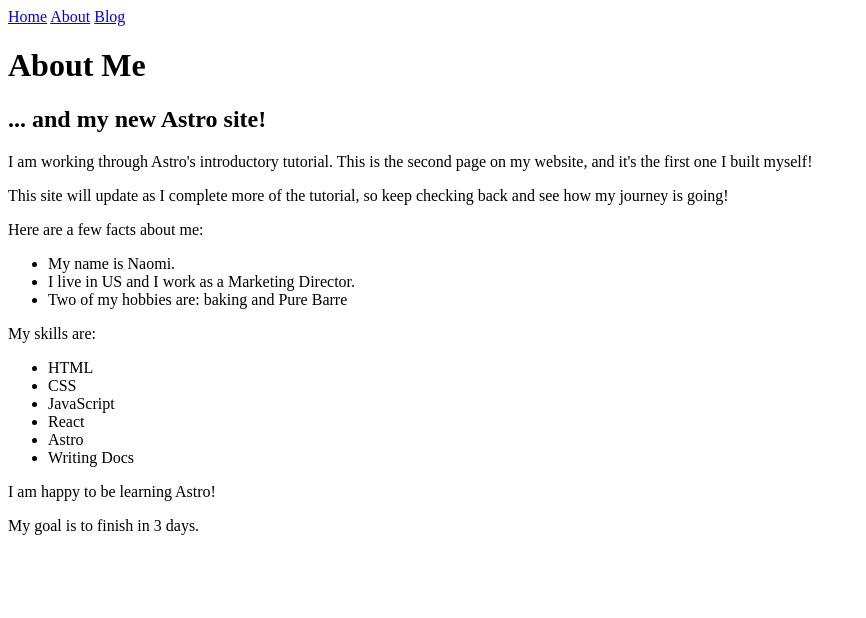
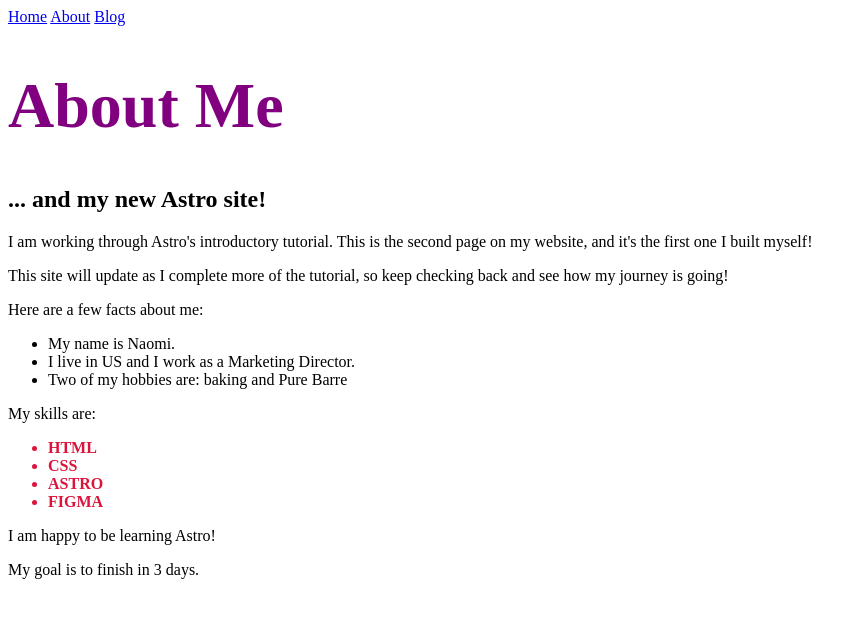
Before and after one commit to naomi-strings/astro-tutorial, an Astro site: page /about in a window 1280 px wide. Shown: the whole page, without its empty margins (0-866 px from the left). Built offline with nearby package versions, Linux system fonts and the light colour scheme; Astro itself is replaced by a stand-in of ours.

Commit message:
tutorial lesson

```diff
--- a/src/pages/about.astro
+++ b/src/pages/about.astro
@@ -7,11 +7,15 @@ const identity = {
   hobbies: ["baking", "Pure Barre", "bicycling"],
 };
 
-const skills = ["HTML", "CSS", "JavaScript", "React", "Astro", "Writing Docs"];
+const skills = ["HTML", "CSS", "Astro", "Figma"];
 
 const happy = true;
 const finished = false;
 const goal = 3;
+const skillColor = "crimson";
+const fontWeight = "bold";
+const textCase = "uppercase";
+
 ---
 
 <html lang="en">
@@ -21,6 +25,17 @@ const goal = 3;
 		<meta name="viewport" content="width=device-width" />
 		<meta name="generator" content={Astro.generator} />
 		<title>{pageTitle}</title>
+<style define:vars={{skillColor, fontWeight, textCase}}>
+  h1 {
+    color: purple;
+    font-size: 4rem;
+  }
+  .skill {
+    color: var(--skillColor);
+    font-weight: var(--fontWeight);
+    text-transform: var(--textCase);
+  }
+</style>
 	</head>
 	<body>
 <body>
@@ -45,7 +60,7 @@ const goal = 3;
 </ul>
 <p>My skills are:</p>
 <ul>
-  {skills.map((skill) => <li>{skill}</li>)}
+  {skills.map((skill) => <li class="skill">{skill}</li>)}
 </ul>
 
 {happy && <p>I am happy to be learning Astro!</p>}
```
